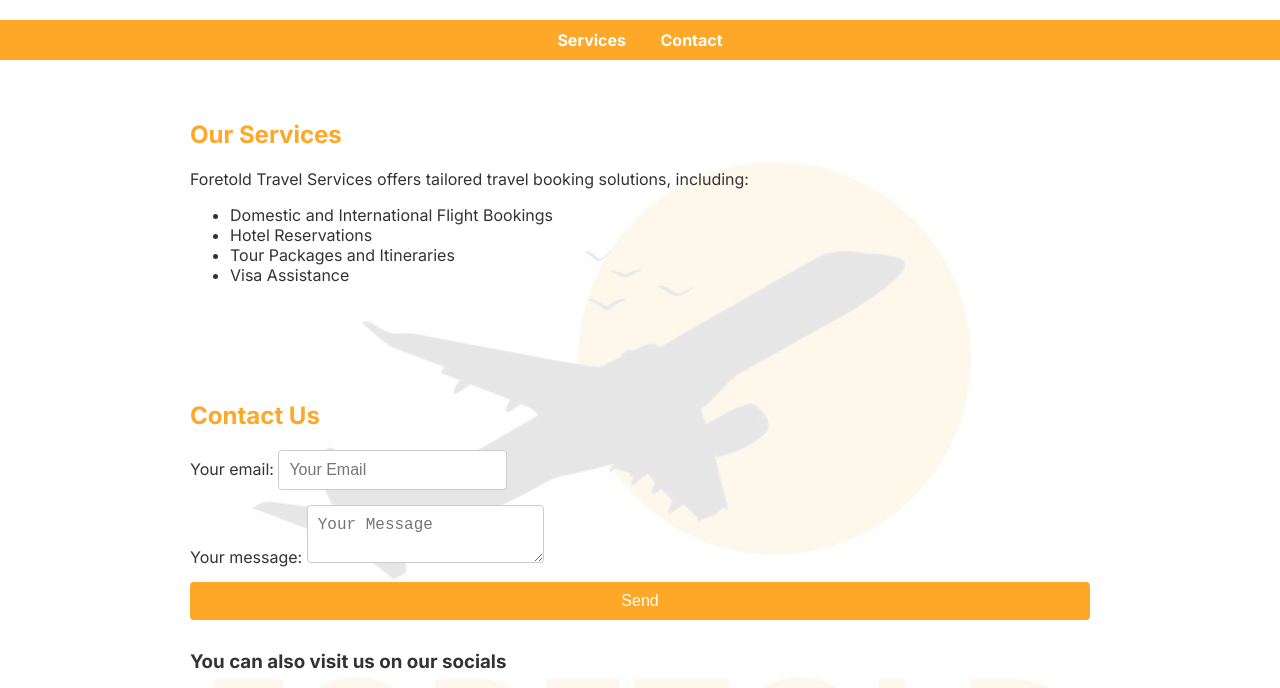
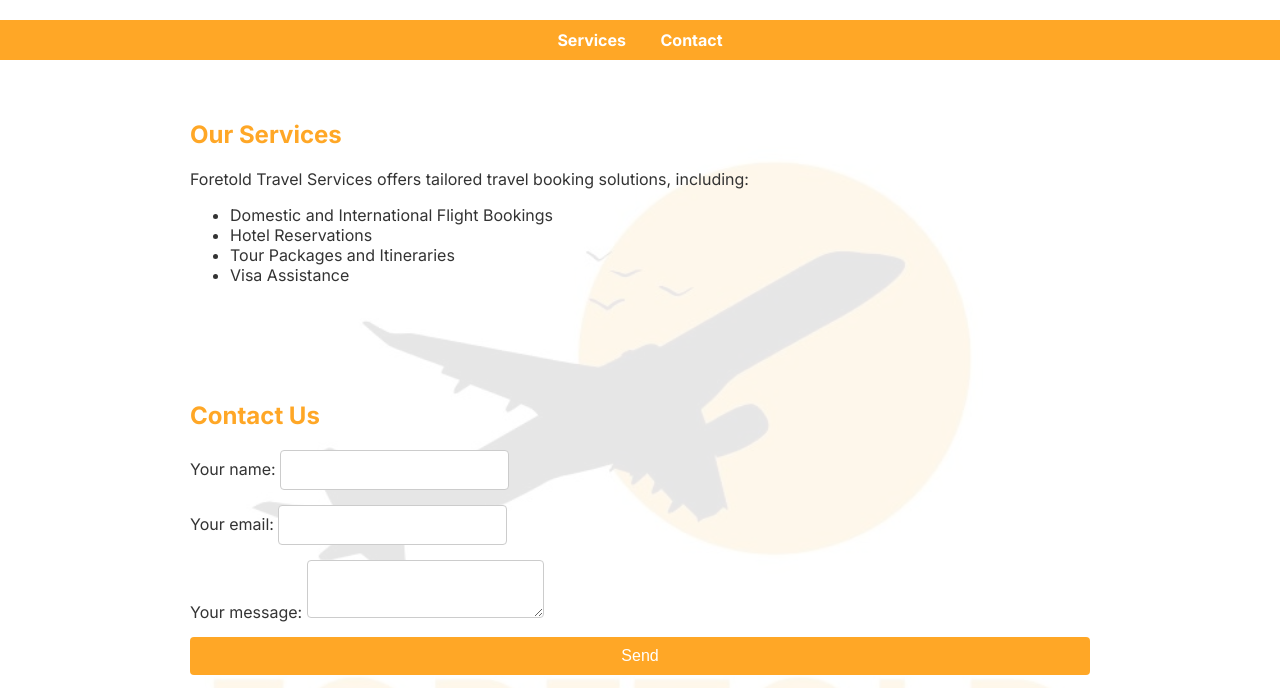
Before and after one commit to KinnnethMapait/ForetoldTravelServices, a plain HTML site: page index.html in a window 1280 px wide. Shown: the part 102-790 px from the top of the page. Drawn offline with Linux system fonts and the light colour scheme.

Commit message:
Update index.html

```diff
--- a/index.html
+++ b/index.html
@@ -103,13 +103,17 @@
     <h2>Contact Us</h2>
     <!-- Mailto Version -->
     <form id="mailto-form" onsubmit="sendMailto(event)">
-      <label>
-        Your email:
-        <input type="email" id="email" placeholder="Your Email" required>
-      </label>
-      <label>
-        Your message:
-        <textarea id="message" placeholder="Your Message" required></textarea>
+  <label>
+    Your name:
+    <input type="text" name="name" required>
+  </label>
+  <label>
+    Your email:
+    <input type="email" name="email" required>
+  </label>
+  <label>
+    Your message:
+    <textarea name="message" required></textarea>
       </label>
       <button type="submit">Send</button>
     </form>
```
